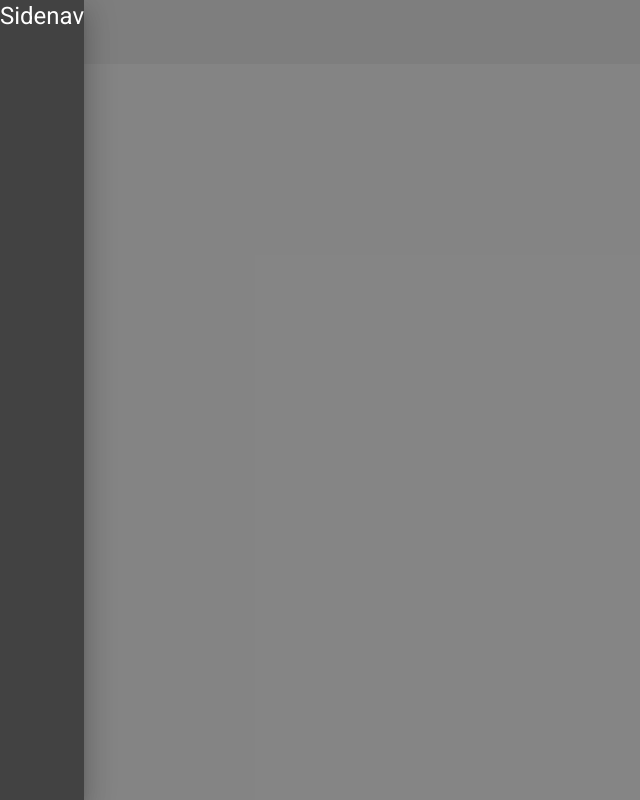
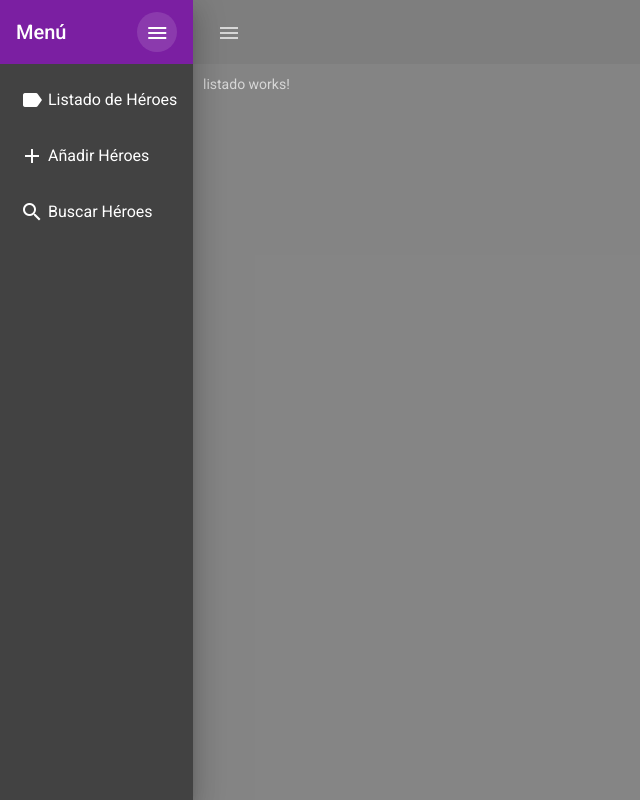
Before and after one commit to AlexanderMartinez25/heroesApp, an Angular app: page /heroes/listado in a window 1280 px wide. Both pictures are taken after a click on the button "menu". Shown: the whole page, without its empty margins (0-640 px from the left). Built offline with nearby package versions, Linux system fonts and the light colour scheme.

Commit message:
Material navList

```diff
--- a/src/app/heroes/pages/home/home.component.html
+++ b/src/app/heroes/pages/home/home.component.html
@@ -1,11 +1,45 @@
 <mat-sidenav-container fullscreen>
-    <mat-sidenav #sidenav>
-        <h1>Sidenav</h1>
+    <mat-sidenav #sidenav mode="push">
+
+        <mat-toolbar color="primary">
+            <span>Menú</span>
+            <span class="spacer"></span>
+
+            <button mat-icon-button (click)="sidenav.toggle()">
+                <mat-icon>menu</mat-icon>
+            </button>
+        </mat-toolbar>
+
+        <mat-nav-list>
+            <a routerLink="./listado" mat-list-item (click)="sidenav.toggle()">
+                <mat-icon mat-list-icon>label</mat-icon>
+                <span>Listado de Héroes</span>
+            </a>
+
+            <a routerLink="./agregar" mat-list-item (click)="sidenav.toggle()">
+                <mat-icon mat-list-icon>add</mat-icon>
+                <span>Añadir Héroes</span>
+            </a>
+
+            <a routerLink="./agregar" mat-list-item (click)="sidenav.toggle()">
+                <mat-icon mat-list-icon>search</mat-icon>
+                <span>Buscar Héroes</span>
+            </a>
+        </mat-nav-list>
+
     </mat-sidenav>
 
     <mat-toolbar>
         <button mat-icon-button (click)="sidenav.toggle()">
             <mat-icon>menu</mat-icon>
         </button>
+        <span class="spacer"></span>
+        <button mat-button>
+            Logout
+        </button>
     </mat-toolbar>
+
+    <div class="container">
+        <router-outlet></router-outlet>
+    </div>
 </mat-sidenav-container>
--- a/src/app/heroes/pages/home/home.component.ts
+++ b/src/app/heroes/pages/home/home.component.ts
@@ -3,7 +3,11 @@
 @Component({
   selector: 'app-home',
   templateUrl: './home.component.html',
-  styles: [
+  styles: [`
+    .container {
+      margin: 10px
+    }
+  `
   ]
 })
 export class HomeComponent implements OnInit {
--- a/src/app/material/material.module.ts
+++ b/src/app/material/material.module.ts
@@ -1,12 +1,14 @@
 import { NgModule } from '@angular/core';
 import { MatButtonModule } from '@angular/material/button';
 import { MatIconModule } from '@angular/material/icon';
+import { MatListModule } from '@angular/material/list';
 import { MatSidenavModule } from '@angular/material/sidenav';
 import { MatToolbarModule } from '@angular/material/toolbar';
 @NgModule({
   exports: [
     MatButtonModule,
     MatIconModule,
+    MatListModule,
     MatSidenavModule,
     MatToolbarModule
   ]
--- a/src/styles.css
+++ b/src/styles.css
@@ -1,4 +1,15 @@
 /* You can add global styles to this file, and also import other style files */
 
-html, body { height: 100%; }
-body { margin: 0; font-family: Roboto, "Helvetica Neue", sans-serif; }
+html,
+body {
+  height: 100%;
+}
+
+body {
+  margin: 0;
+  font-family: Roboto, "Helvetica Neue", sans-serif;
+}
+
+.spacer {
+  flex: 1 1 auto;
+}
```
